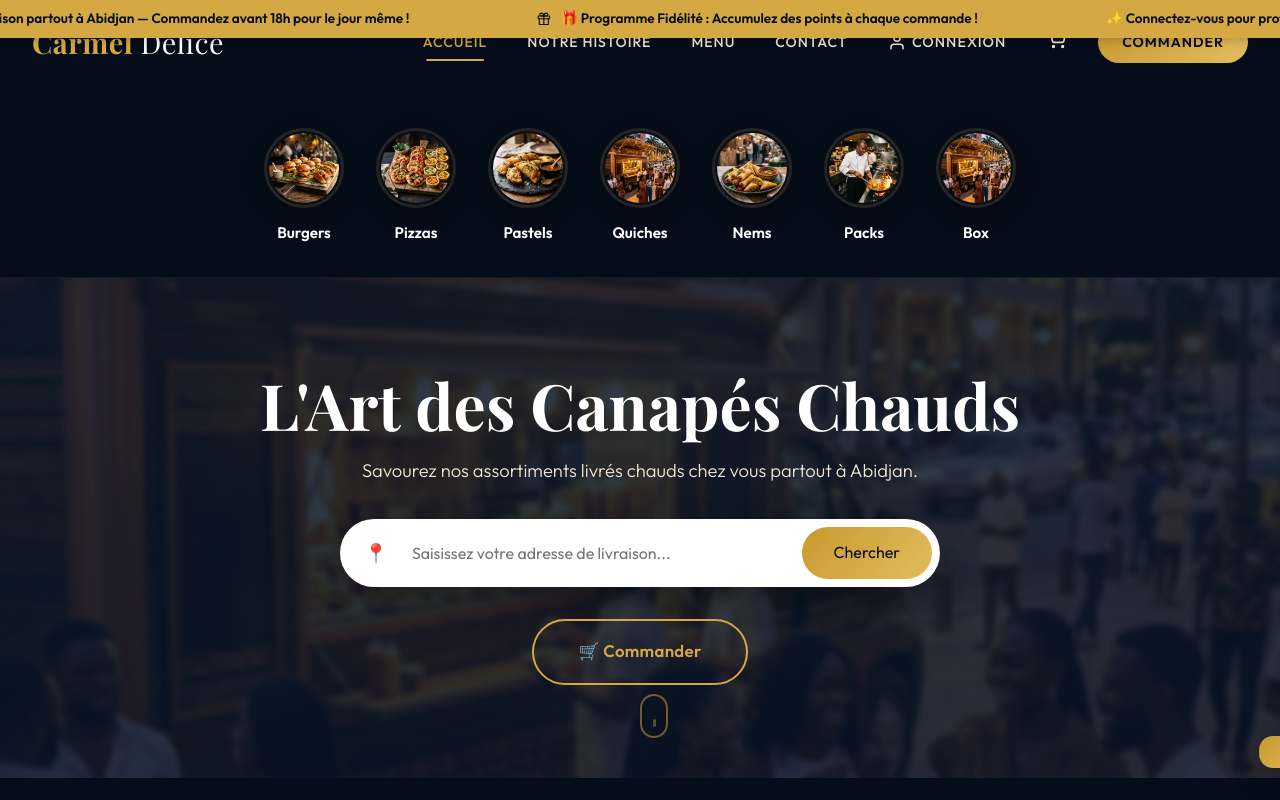
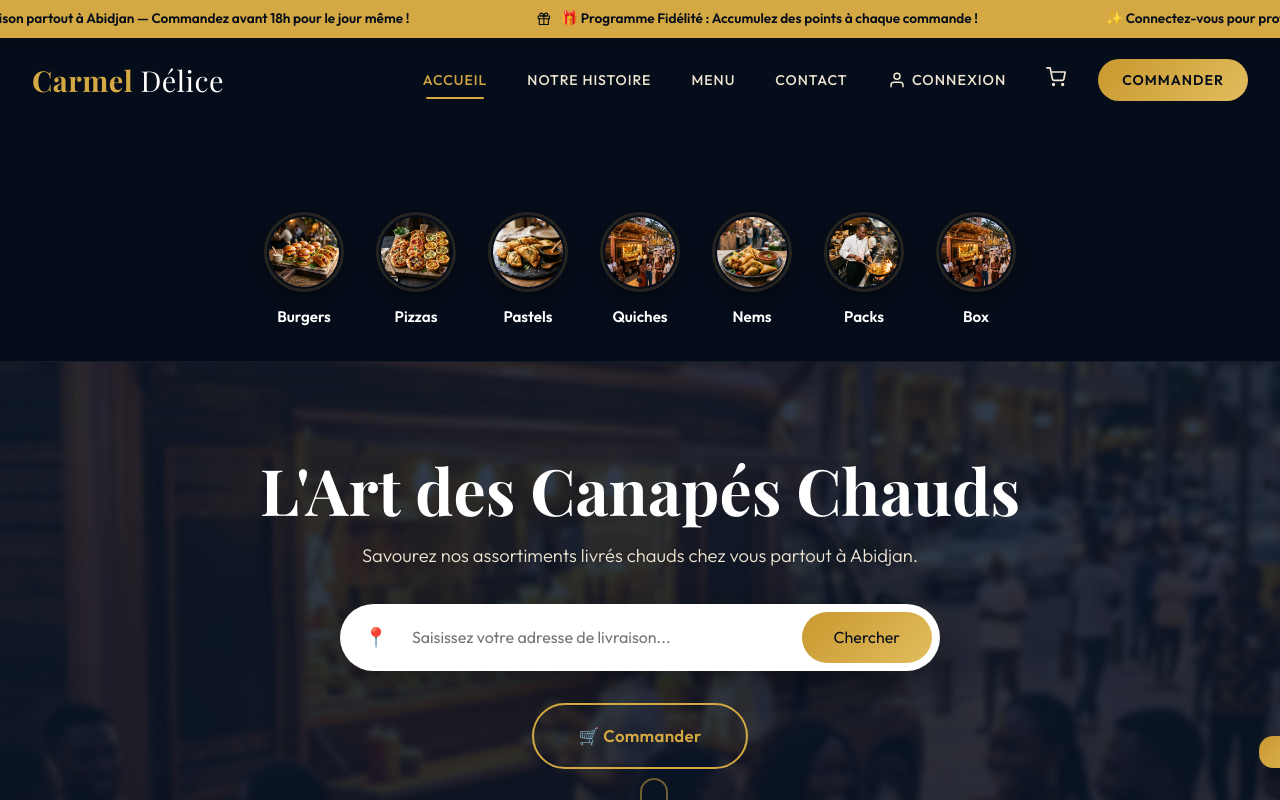
Before and after one commit to azerty12-ops/carmelle-delice, a React (Vite) app in the folder client/: page / in a window 1280 px wide. Shown: the top 800 px of the page. Built offline with nearby package versions, Linux system fonts and the light colour scheme; no server answers; a web font is replaced by a local one.

Commit message:
Fix: resolve overlapping between PromotionalBanner and Navbar

```diff
--- a/client/src/App.jsx
+++ b/client/src/App.jsx
@@ -36,8 +36,12 @@ function Layout() {
   return (
     <>
       <ScrollToTop />
-      {!isAdmin && <PromotionalBanner />}
-      {!isAdmin && <Navbar />}
+      {!isAdmin && (
+        <header style={{ position: 'sticky', top: 0, zIndex: 2000 }}>
+          <PromotionalBanner />
+          <Navbar />
+        </header>
+      )}
       <main>
         <Routes>
           <Route path="/" element={<Home />} />
--- a/client/src/components/PromotionalBanner.jsx
+++ b/client/src/components/PromotionalBanner.jsx
@@ -39,8 +39,7 @@ export default function PromotionalBanner() {
           font-size: 0.85rem;
           font-weight: 600;
           overflow: hidden;
-          position: sticky;
-          top: 0;
+          position: relative;
           z-index: 2000;
           box-shadow: 0 2px 10px rgba(0,0,0,0.2);
         }
--- a/client/src/index.css
+++ b/client/src/index.css
@@ -108,7 +108,7 @@ h1,h2,h3,h4,h5 { font-family: var(--font-heading); line-height: 1.2; }
 
 /* ===== NAVBAR ===== */
 .navbar {
-  position: fixed; top: 0; width: 100%; z-index: 1000;
+  position: relative; width: 100%; z-index: 1000;
   padding: 1.2rem 0; transition: var(--transition);
 }
 .navbar.scrolled {
```
